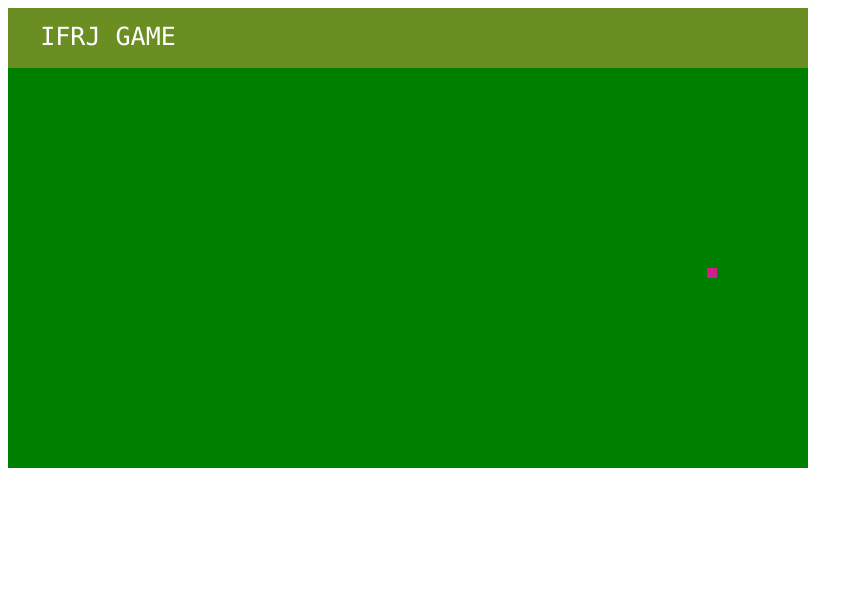
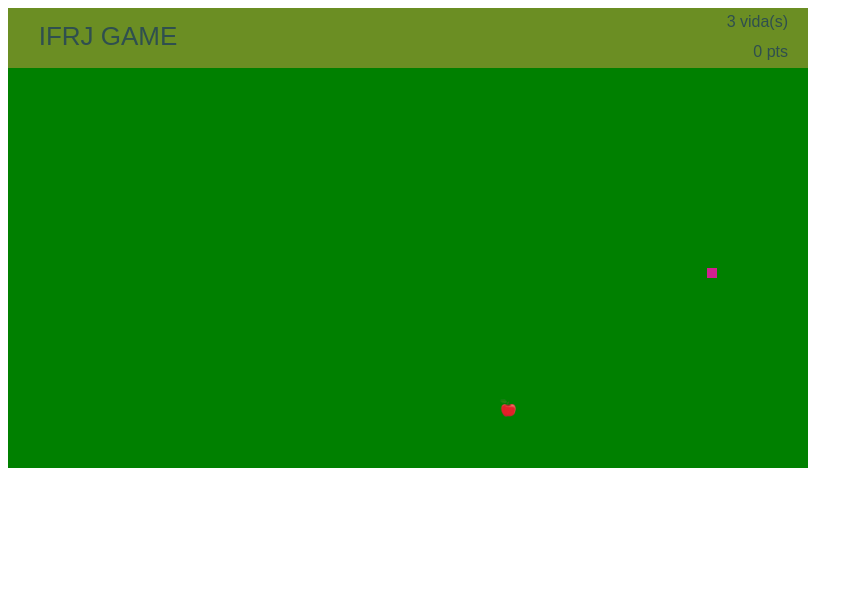
Before and after one commit to gigi8957/cobra, a plain HTML site: page index.html in a window 1280 px wide. Shown: the whole page, without its empty margins (0-863 px from the left). Drawn offline with Linux system fonts and the light colour scheme.

Commit message:
versao do jogo cobra com polimorfismoe herança

```diff
--- a/cobra.js
+++ b/cobra.js
@@ -20,7 +20,25 @@ const cobra = {
            this.x--
       if (this.direcao == 270)
            this.y--
+      if ((this.x + this.tamanho > tela.largura)
+           ||(this.x < 0)
+           ||(this.y +this.tamanho > tela.altura+placar.altura)
+           ||(this.y < 60)
+      )
+      this.morrer()
+   },
+   morrer(){
+      this.vida--;
+      if (this.vida == 2)
+         this.cor = "orange"
+      if (this.vida == 1)
+         this.cor="red"
+      this.x=400;
+      this.y=260;
 
    }
 
+
+
+
  }
--- a/comida.js
+++ b/comida.js
@@ -0,0 +1,12 @@
+class Comida extends objetoJogo{
+    arqImagem = "comida.png"
+    constructor (valor,...args) {
+        super(args)
+        this.valor = valor;
+        this.imagem = new Image()
+        this.imagem.src = this.arqImagem
+    }
+    desenhar(){
+        canvasCtx.drawImage (this.imagem, this.x, this.y, this.tamanho, this.tamanho);
+    }
+}
--- a/index.html
+++ b/index.html
@@ -1,5 +1,5 @@
 <!DOCTYPE html>
-<html lang="en">
+<html lang="pt-br">
 <head>
     <meta charset="UTF-8">
     <meta http-equiv="X-UA-Compatible" content="IE=edge">
@@ -12,7 +12,9 @@
     <script src ="tela.js"></script>
     <script src ="cobra.js"></script>
     <script src ="placar.js"></script>
+    <script src ="objetoJogo.js"></script>
     <script src ="comida.js"></script>
     <script src ="jogo.js"></script>
+
 </body>
 </html>
--- a/jogo.js
+++ b/jogo.js
@@ -2,10 +2,22 @@ function jogar(){
     tela.desenhar();
     placar.desenhar();
     cobra.desenhar();
+    comida.desenhar();
     cobra.mover();
-    requestAnimationFrame(jogar);
+    if (comida.colidir(cobra)){
+        placar.pontos+=comida.valor;
+        comida = new Comida(comida.valor+5,30,400)
+    }
+    if(cobra.vida > 0)
+       requestAnimationFrame(jogar);
+    else{
+        placar.nomeJogo="FIM DE JOGO";
+        placar.desenhar();
+    }
+
 
 }
+let comida = new Comida(10,30);
 requestAnimationFrame(jogar)
 document.addEventListener("keydown", (evento) => {
     if (evento.key == 6) cobra.direcao=0;
--- /dev/null
+++ b/objetoJogo.js
@@ -0,0 +1,26 @@
+class objetoJogo{
+    constructor(args){
+        this.tamanho=15;
+        this.x = Math.random()*(tela.largura-this.tamanho);
+        this.y = Math.random()*(tela.altura-this.tamanho) + placar.altura;
+        if (args.length >=1) this.tamanho = args[0];
+        if (args.length >=2) this.x = args[1];
+        if (args.length >=3) this.y = args[2];
+    }
+    colidir(obj){
+        let distX=this.x-obj.x;
+        let distY=this.y-obj.y;
+        if (((distX >= 0) && (Math.abs(distX) < obj.tamanho)
+            || (distX < 0) && (Math.abs(distX) < this.tamanho))
+            &&
+            ((distY >= 0) && (Math.abs(distY) < obj.tamanho)
+            || (distY < 0) && (Math.abs(distY) < this.tamanho)))
+            return true
+
+        return false
+
+
+
+    }
+
+}
--- a/placar.js
+++ b/placar.js
@@ -3,17 +3,21 @@ const placar = {
     altura: 60,
     cor: "#6b8e23",
     pontos: 0,
-    corTexto: "white",
+    corTexto: "#2F4F4F",
     nomeJogo: "IFRJ GAME",
 
     desenhar(){
         canvasCtx.fillStyle = this.cor;
         canvasCtx.fillRect(0,0,this.largura,this.altura);
-        canvasCtx.font = "25px Lucida Console";
+        canvasCtx.font = "26px Fantasy";
         canvasCtx.textAlign = "center";
         canvasCtx.textBaseline = "middle";
         canvasCtx.fillStyle = this.corTexto;
         canvasCtx.fillText(this.nomeJogo,100,30);
+        canvasCtx.font = "16px Fantasy";
+        canvasCtx.textAlign = "right";
+        canvasCtx.fillText(cobra.vida+" vida(s)",780,15)
+        canvasCtx.fillText(placar.pontos+" pts",780,45)
 
     }
 
```
Also changed, not shown: comida.png (added). Lines whose indentation alone changed are shown as unchanged.
